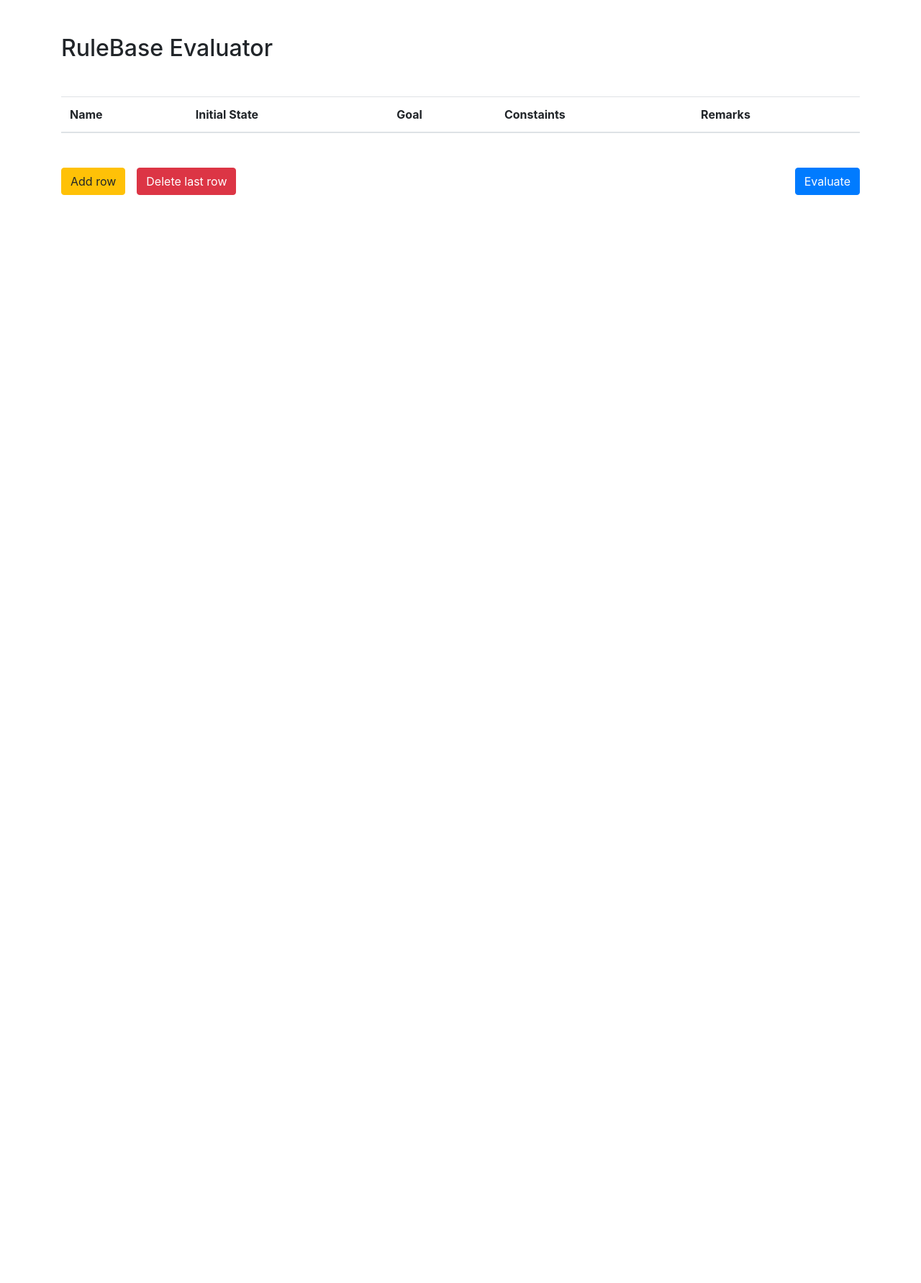
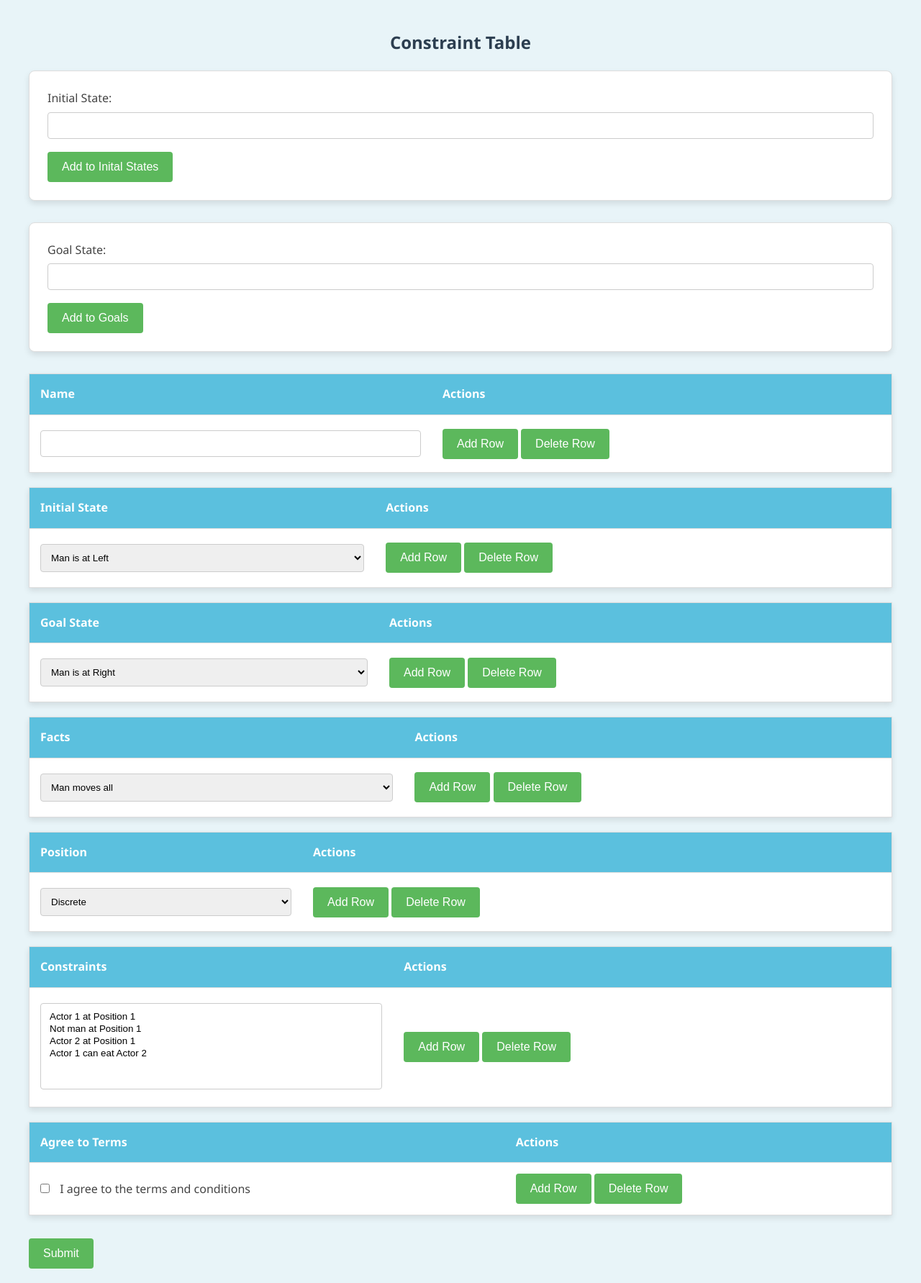
Before and after one commit to JoBlaque/RulebaseSystemDjango, a Django app: page /playground/hello/ in a window 1280 px wide. Shown: the whole page at 72% size. Before the commit the page ends 271 px from the top, so only its background shows below. Run offline with Django 5.2, Linux system fonts and the light colour scheme; lists and menus that the app fills with data are empty; some libraries are stand-ins or nearby versions.

Commit message:
Second commit

```diff
--- a/Storefront/playground/templates/hello.html
+++ b/Storefront/playground/templates/hello.html
@@ -3,84 +3,339 @@
 <html lang="en">
 <head>
      <title> Demo App </title>
-     <link rel="s" src="/static/js/script.js">
-
-      <!-- media query support -->
-      <meta name="viewport" content="width=device-width, initial-scale=1, minimum-scale=1" />
-
-      <!-- Latest compiled and minified CSS -->
-      <link rel="stylesheet" href="https://maxcdn.bootstrapcdn.com/bootstrap/4.5.0/css/bootstrap.min.css">
-
-      <!-- jQuery library -->
-      <script src="https://ajax.googleapis.com/ajax/libs/jquery/3.5.1/jquery.min.js"></script>
-
-      <!-- Popper JS -->
-      <script src="https://cdnjs.cloudflare.com/ajax/libs/popper.js/1.16.0/umd/popper.min.js"></script>
-
-      <!-- Latest compiled JavaScript -->
-      <script src="https://maxcdn.bootstrapcdn.com/bootstrap/4.5.0/js/bootstrap.min.js"></script>
+     <link rel="stylesheet" src="/static/css/style.css">
 
      <script>
+        function addToList() {
+            var inputField = document.getElementById("inputField");
+            var inputValue = inputField.value;
 
+            if (inputValue !== "") {
+                var list = document.getElementById("list");
+                var listItem = document.createElement("li");
+                listItem.textContent = inputValue;
 
-let i = 0;
+                list.appendChild(listItem);
+                inputField.value = "";
+            }
+        }
+    </script>
 
-function rowTemplate(i) {
-  return `<tr data-index=${i}>
-      <td>${i}</td>
-      <td><input type="text" name="name-${i}"></td>
-      <td><input type="text" name="phone-${i}"></td>
-      <td><input type="text" name="Email-${i}"></td>
-      <td><i class="fa fa-times-circle" style="font-size: 22px; color: red;" onclick="removeRow(${i})"></i></td>
-    </tr>`
+     <script>
+        function addRow(tableId) {
+          var table = document.getElementById(tableId);
+          var newRow = table.insertRow(-1);
+          var newCell1 = newRow.insertCell(0);
+          var newCell2 = newRow.insertCell(1);
+          newCell1.innerHTML = table.rows[1].cells[0].innerHTML;
+          newCell2.innerHTML = table.rows[1].cells[1].innerHTML;
         }
 
-for (i = 0; i < 1; i ++) {
-  $('tbody').append(rowTemplate(i));
+        function deleteRow(btn) {
+          var row = btn.parentNode.parentNode;
+          row.parentNode.removeChild(row);
         }
 
-function removeRow(i) {
-  $("tbody").find(`tr[data-index='${i}']`).remove();
+        function submitTable(tableId) {
+          var table = document.getElementById(tableId);
+          var data = [];
+          for (var i = 1; i < table.rows.length; i++) {
+            var input = table.rows[i].cells[0].getElementsByTagName('input')[0] ||
+                        table.rows[i].cells[0].getElementsByTagName('select')[0];
+            data.push(input.value);
           }
-
-function addRow() {
-  $('tbody').append(rowTemplate(i));
-  i++;
+          console.log("Submitted data:", data);
+          // Here you would typically send this data to a server
         }
-
         </script>
-
-      <!-- font awsome css link -->
-      <link rel="stylesheet" href="https://cdnjs.cloudflare.com/ajax/libs/font-awesome/4.7.0/css/font-awesome.min.css">
 
 
 
 </head>
 
-    <div class="container my-5">
-      <h2>RuleBase Evaluator</h2>
-        <table class="table table-hover my-5">
 
-            <thead class="">
+<style>body {
+    font-family: 'Segoe UI', Tahoma, Geneva, Verdana, sans-serif;
+    line-height: 1.6;
+    color: #444;
+    max-width: 1200px;
+    margin: 0 auto;
+    padding: 20px;
+    background-color: #e8f4f8;
+}
+
+h2 {
+    color: #2c3e50;
+    margin-bottom: 20px;
+    text-align: center;
+}
+
+form {
+    background-color: #ffffff;
+    padding: 25px;
+    margin-bottom: 30px;
+    border-radius: 8px;
+    box-shadow: 0 4px 8px rgba(0, 0, 0, 0.1);
+    border: 1px solid #ddd;
+}
+
+/* Input styles */
+input[type="text"], select, input[type="checkbox"] {
+    width: 100%;
+    padding: 10px;
+    margin: 6px 0;
+    display: inline-block;
+    border: 1px solid #ccc;
+    border-radius: 4px;
+    box-sizing: border-box;
+}
+
+input[type="checkbox"] {
+    width: auto;
+    margin-right: 10px;
+}
+
+/* Button styles */
+button {
+    background-color: #5cb85c;
+    color: white;
+    padding: 12px 20px;
+    border: none;
+    border-radius: 4px;
+    cursor: pointer;
+    font-size: 16px;
+    transition: background-color 0.3s;
+    margin-top: 12px;
+}
+
+button:hover {
+    background-color: #4cae4c;
+}
+
+table button {
+    margin-top: 0;
+}
+
+/* Table styles */
+table {
+    border-collapse: collapse;
+    width: 100%;
+    margin-bottom: 20px;
+    background-color: #ffffff;
+    box-shadow: 0 4px 8px rgba(0, 0, 0, 0.1);
+    border: 1px solid #ddd;
+}
+
+th, td {
+    padding: 15px;
+    text-align: left;
+    border-bottom: 1px solid #ddd;
+}
+
+th {
+    background-color: #5bc0de;
+    color: white;
+    font-weight: bold;
+}
+
+tr:hover {
+    background-color: #f1f1f1;
+}
+
+/* List styles */
+#list {
+    list-style-type: none;
+    padding: 0;
+}
+
+#list li {
+    background-color: #ffffff;
+    margin: 10px 0;
+    padding: 15px;
+    border-radius: 4px;
+    box-shadow: 0 4px 8px rgba(0, 0, 0, 0.1);
+}
+
+select[multiple] {
+    height: 120px;
+}
+
+/* Responsive styles */
+@media screen and (max-width: 600px) {
+    table, th, td {
+        font-size: 14px;
+    }
+
+    button {
+        padding: 10px 15px;
+        font-size: 14px;
+    }
+}
+</style>
+<body>
+
+<h2>Constraint Table</h2>
+
+<form id="inputForm">
+    <label for="inputField">Initial State:</label>
+    <input type="text" id="inputField">
+    <button type="button" onclick="addToList()">Add to Inital States</button>
+</form>
+<form id="inputForm2">
+    <label for="inputField1">Goal State:</label>
+    <input type="text" id="inputField1">
+    <button type="button" onclick="addToList()">Add to Goals</button>
+</form>
+<ul id="list"></ul>
+
+<table id="textInputTable">
     <tr>
       <th>Name</th>
+      <th>Actions</th>
+    </tr>
+    <tr>
+      <td><input type="text" name="name"></td>
+      <td>
+        <button onclick="addRow('textInputTable')">Add Row</button>
+        <button onclick="deleteRow(this)">Delete Row</button>
+      </td>
+    </tr>
+  </table>
+
+
+  <table id="dropdownTable">
+    <tr>
       <th>Initial State</th>
-                    <th>Goal</th>
-                    <th>Constaints</th>
-                    <th>Remarks</th>
+      <th>Actions</th>
     </tr>
-            </thead>
+    <tr>
+      <td>
+        <select name="state">
+          <option value="man_isat_left">Man is at Left</option>
+          <option value="wolf_isat_left">Wolf is at Left</option>
+          <option value="chicken_isat_left">Chicken is at Left</option>
+          <option value="grain_isat_left">Grain is at Left</option>
+        </select>
+      </td>
+      <td>
+        <button onclick="addRow('dropdownTable')">Add Row</button>
+        <button onclick="deleteRow(this)">Delete Row</button>
+      </td>
+    </tr>
+  </table>
 
-            <tbody>
-            </tbody>
 
+  <table id="dropdownTable1">
+    <tr>
+      <th>Goal State</th>
+      <th>Actions</th>
+    </tr>
+    <tr>
+      <td>
+        <select name="state">
+          <option value="man_isat_right">Man is at Right</option>
+          <option value="wolf_isat_right">Wolf is at Right</option>
+          <option value="chicken_isat_right">Chicken is at right</option>
+          <option value="grain_isat_right">Grain is at right</option>
+        </select>
+      </td>
+      <td>
+        <button onclick="addRow('dropdownTable1')">Add Row</button>
+        <button onclick="deleteRow(this)">Delete Row</button>
+      </td>
+    </tr>
   </table>
-          <div class="row m-0">
-            <button class="btn btn-warning" onclick="addRow()">Add row</button>
-            <button class="btn btn-danger ml-3">Delete last row</button>
-            <button type="Submit" class="btn btn-primary ml-auto">Evaluate</button>
-          </div>
-    </div>
+
+
+  <table id="dropdownTable2">
+    <tr>
+      <th>Facts</th>
+      <th>Actions</th>
+    </tr>
+    <tr>
+      <td>
+        <select name="state">
+          <option value="man_moves_all">Man moves all</option>
+          <option value="2_can_move">2 can move</option>
+          <option value="wolf_can_eat_chickeb">Wolf can eat Chicken</option>
+          <option value="chicken_can_eat_grain">Chicken can eat grain</option>
+        </select>
+      </td>
+      <td>
+        <button onclick="addRow('dropdownTable2')">Add Row</button>
+        <button onclick="deleteRow(this)">Delete Row</button>
+      </td>
+    </tr>
+  </table>
+
+
+  <table id="dropdownTable3">
+    <tr>
+      <th>Position</th>
+      <th>Actions</th>
+    </tr>
+    <tr>
+      <td>
+        <select name="state">
+          <option value="Discrete">Discrete</option>
+          <option value="Range">Range</option>
+          <option value="left">Left</option>
+          <option value="right">Right</option>
+        </select>
+      </td>
+      <td>
+        <button onclick="addRow('dropdownTable3')">Add Row</button>
+        <button onclick="deleteRow(this)">Delete Row</button>
+      </td>
+    </tr>
+  </table>
+
+
+
+
+  <table id="multiSelectTable">
+    <tr>
+      <th>Constraints</th>
+      <th>Actions</th>
+    </tr>
+    <tr>
+      <td>
+        <select name="constraint" multiple>
+          <option value="actor1_isat_pos1">Actor 1 at Position 1</option>
+          <option value="notman_isat_pos1">Not man at Position 1</option>
+          <option value="actor1_isat_pos1">Actor 2 at Position 1</option>
+          <option value="actor1_can_eat_actor2">Actor 1 can eat Actor 2</option>
+        </select>
+      </td>
+      <td>
+        <button onclick="addRow('multiSelectTable')">Add Row</button>
+        <button onclick="deleteRow(this)">Delete Row</button>
+      </td>
+    </tr>
+  </table>
+
+  <table id="checkboxTable">
+    <tr>
+      <th>Agree to Terms</th>
+      <th>Actions</th>
+    </tr>
+    <tr>
+      <td>
+        <input type="checkbox" name="agree"> I agree to the terms and conditions
+      </td>
+      <td>
+        <button onclick="addRow('checkboxTable')">Add Row</button>
+        <button onclick="deleteRow(this)">Delete Row</button>
+      </td>
+    </tr>
+  </table>
+  <button onclick="submitTable('checkboxTable')">Submit</button>
+
+
+
+
+</body>
+
 
 
 </html>
```
Lines whose indentation alone changed are shown as unchanged.
